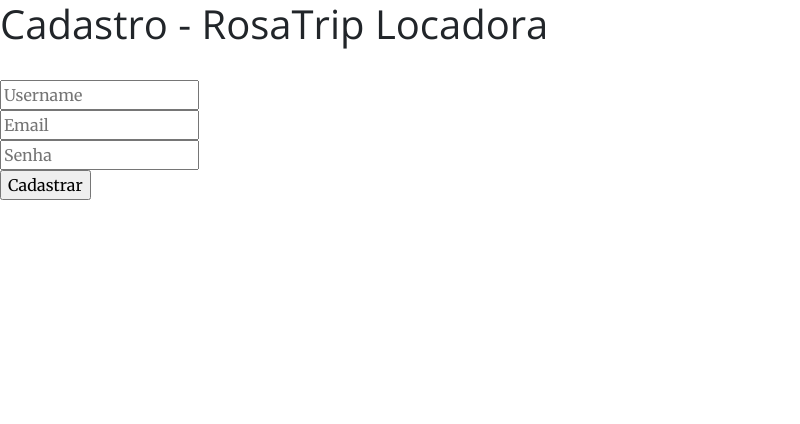
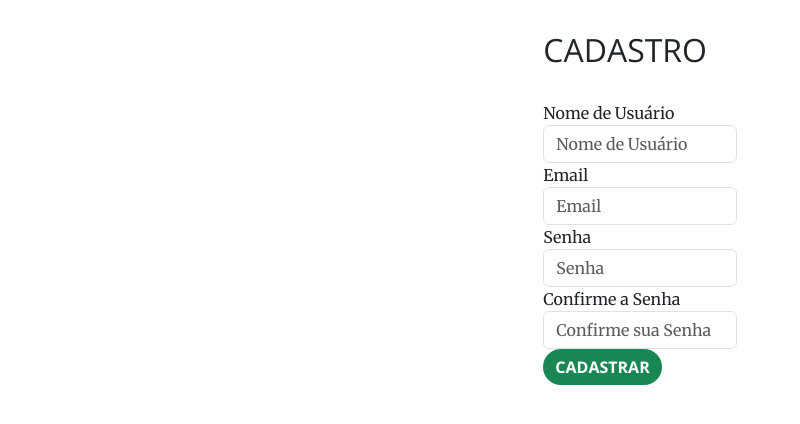
Before and after one commit to ldickmann/djangoProjectLocadora, a Django app: page /accounts/cadastro/ in a window 1280 px wide. Shown: the top 424 px of the page, without its empty margins (0-800 px from the left). Run offline with Django 5.2, Linux system fonts and the light colour scheme; some libraries are stand-ins or nearby versions.

Commit message:
Atualização cadastro, login e classes e funções dos arquivos python/django

```diff
--- a/RosaTrip/forms.py
+++ b/RosaTrip/forms.py
@@ -1,6 +1,5 @@
 from django import forms
 from . models import Veiculo
-from django.contrib.auth.forms import UserCreationForm
 from django.contrib.auth.models import User
 
 
@@ -10,6 +9,7 @@
         fields = '__all__'
 
 
+# Classe de formulário de login
 class LoginForm(forms.Form):
     username = forms.CharField(
         widget=forms.TextInput(
@@ -27,15 +27,18 @@
         ))
 
 
-class SignUpForm(UserCreationForm):
+# Classe de formulário de cadastro
+class CadastroForm(forms.Form):
     username = forms.CharField(
+        label='Nome de Usuário',
         widget=forms.TextInput(
             attrs={
-                "placeholder": "Username",
+                "placeholder": "Nome de Usuário",
                 "class": "form-control"
             }
         ))
     email = forms.EmailField(
+        label='Email',
         widget=forms.EmailInput(
             attrs={
                 "placeholder": "Email",
@@ -43,20 +46,33 @@
             }
         ))
     password1 = forms.CharField(
+        label='Senha',
         widget=forms.PasswordInput(
             attrs={
-                "placeholder": "Password",
+                "placeholder": "Senha",
                 "class": "form-control"
             }
         ))
     password2 = forms.CharField(
+        label='Confirmação de Senha',
         widget=forms.PasswordInput(
             attrs={
-                "placeholder": "Password check",
+                "placeholder": "Confirme sua Senha",
                 "class": "form-control"
             }
         ))
 
+    # Método de validação de senha
+    def clean(self):
+        cleaned_data = super().clean()
+        password1 = cleaned_data.get('password1')
+        password2 = cleaned_data.get('password2')
+
+        if password1 and password2 and password1 != password2:
+            raise forms.ValidationError('As senhas não conferem')
+
+        return cleaned_data
+
     class Meta:
         model = User
         fields = ('username', 'email', 'password1', 'password2')
--- a/RosaTrip/templates/cadastro.html
+++ b/RosaTrip/templates/cadastro.html
@@ -11,49 +11,50 @@
     {% load static %}
 
     <link rel="stylesheet" href="{% static 'RosaTrip/assets/css/bootstrap.min.css' %}">
-    <link rel="stylesheet" href="{% static 'RosaTrip/assets/css/login-page.css' %}">
     <link rel="stylesheet" href="{% static 'RosaTrip/assets/fonts/font-awesome.min.css' %}">
+
     <link rel="shortcut icon" type="image/png" href="{% static 'RosaTrip/assets/image/favicon.png' %}">
 
 </head>
 
 <body class="cadastro-page">
 
-    <form action="{% url 'cadastro' %}" method="POST">
+<div class="panel col-form-label">
 
-        {% csrf_token %}
 
-        <h1>Cadastro - RosaTrip Locadora</h1>
-        <br>
-        <label>
-            <input type="text" placeholder="Username" name="username">
-        </label>
-        <br>
-        <label>
-            <input type="email" placeholder="Email" name="email">
-        </label>
-        <br>
-        <label>
-            <input type="password" placeholder="Senha" name="senha">
-        </label>
-        <br>
-        <input type="submit" value="Cadastrar">
-
-    </form>
-
-<main>
-
-    <div class="cadastrar-block">
-
+    <div class="row justify-content-center">
+        <div class="col-md-2">
+            <br>
+            <h2>CADASTRO</h2>
+            <br>
+            <form action="{% url 'cadastro' %}" method="POST">
+                {% csrf_token %}
+                <div class="form-group">
+                    <label for="{{ form.username.id_for_label }}">Nome de Usuário</label>
+                    {{ form.username }}
+                </div>
+                <div class="form-group">
+                    <label for="{{ form.email.id_for_label }}">Email</label>
+                    {{ form.email }}
+                </div>
+                <div class="form-group">
+                    <label for="{{ form.senha.id_for_label }}">Senha</label>
+                    {{ form.password1 }}
+                </div>
+                <div class="form-group">
+                    <label for="{{ form.senha.id_for_label }}">Confirme a Senha</label>
+                    {{ form.password2 }}
+                </div>
+                <button type="submit" class="btn btn-success">Cadastrar</button>
+            </form>
+        </div>
     </div>
 
-</main>
-
+</div>
 
 <script src="{% static 'RosaTrip/assets/js/bootstrap.min.js' %}"></script>
 <script src="{% static 'RosaTrip/assets/js/bootstrap.bundle.min.js' %}"></script>
 <script src="{% static 'RosaTrip/assets/js/bootstrap.bundle.min.js.map' %}"></script>
 
-
 </body>
 </html>
--- a/RosaTrip/templates/login.html
+++ b/RosaTrip/templates/login.html
@@ -67,7 +67,7 @@
             <br>
             <div class="row justify-content-center">
                 <div class="col-md-5">
-            <button class="btn btn-dark mb-3" type="submit">Logar</button>
+            <button class="btn btn-dark mb-3 small-text-1" type="submit">Logar</button>
                 </div>
             </div>
             <a href="">Esqueceu sua senha?</a>
@@ -83,10 +83,10 @@
     </form>
 
     <div class="info-box">
-        <h1>ROSA TRIP - LOCADORA</h1>
+        <h1>ROSA TRIP <br> LOCADORA</h1>
         <br>
         <h3>Não tem cadastro?</h3>
-        <a href="/cadastro/" class="btn btn-dark btn-lg col-md-4" role="button" aria-pressed="true">Cadastrar</a>
+        <a href="/accounts/cadastro/" class="btn btn-dark btn-sm col-md-4 small-text" role="button" aria-pressed="true">Cadastrar</a>
     </div>
 </div>
 
--- a/RosaTrip/views.py
+++ b/RosaTrip/views.py
@@ -1,10 +1,11 @@
-from django.http import HttpResponse
+from django.contrib.auth.hashers import make_password
+from .forms import CadastroForm
 from django.shortcuts import render, redirect, get_object_or_404
-from django.contrib.auth.models import User
 from django.contrib.auth import authenticate, login as auth_login
 from django.contrib import messages
-from .models import Veiculo
+from .models import Veiculo, CadastroPendente
 from .forms import VeiculoForm
+from .utils import enviar_cadastro
 
 
 def index(request):
@@ -30,21 +31,26 @@
 
 def cadastro(request):
     if request.method == "GET":
-        return render(request, 'cadastro.html')
+        form = CadastroForm()
+        return render(request, 'cadastro.html', {'form': form})
     else:
-        username = request.POST.get('email')
-        email = request.POST.get('email')
-        password = request.POST.get('senha')
+        form = CadastroForm(request.POST)
+        if form.is_valid():
+            password = form.cleaned_data['password1']
+            password_hash = make_password(password)
+            cadastro_pendente = CadastroPendente.objects.create(
+                username=form.cleaned_data['username'],
+                email=form.cleaned_data['email'],
+                password=password_hash
+            )
 
-        user = User.objects.filter(username=username).first()
+            enviar_cadastro(cadastro_pendente)
 
-        if user:
-            return HttpResponse('Usuário com este username já existente')
-
-        user = User.objects.create_user(username=username, email=email, password=password)
-        user.save()
-
-        return HttpResponse(username)
+            messages.success(request, 'Dados cadastrados enviados com sucesso!')
+            return redirect('login')
+        else:
+            messages.error(request, 'Erro ao cadastrar. Verifique os dados informados.')
+        return render(request, 'cadastro.html', {'form': form})
 
 
 def lista_veiculos(request):
```
Also changed, not shown: RosaTrip/models.py (+12 -0 lines), RosaTrip/static/RosaTrip/assets/css/style-login.css (+8 -0 lines), RosaTrip/utils.py (added, +19 -0 lines).
